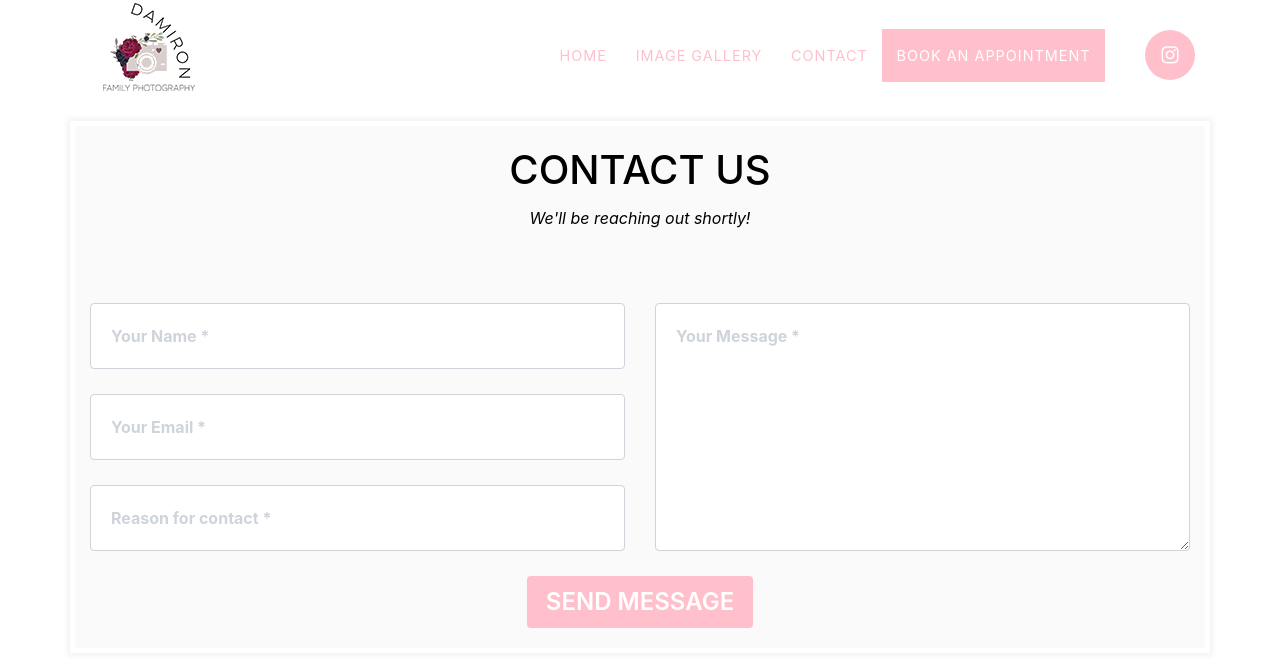
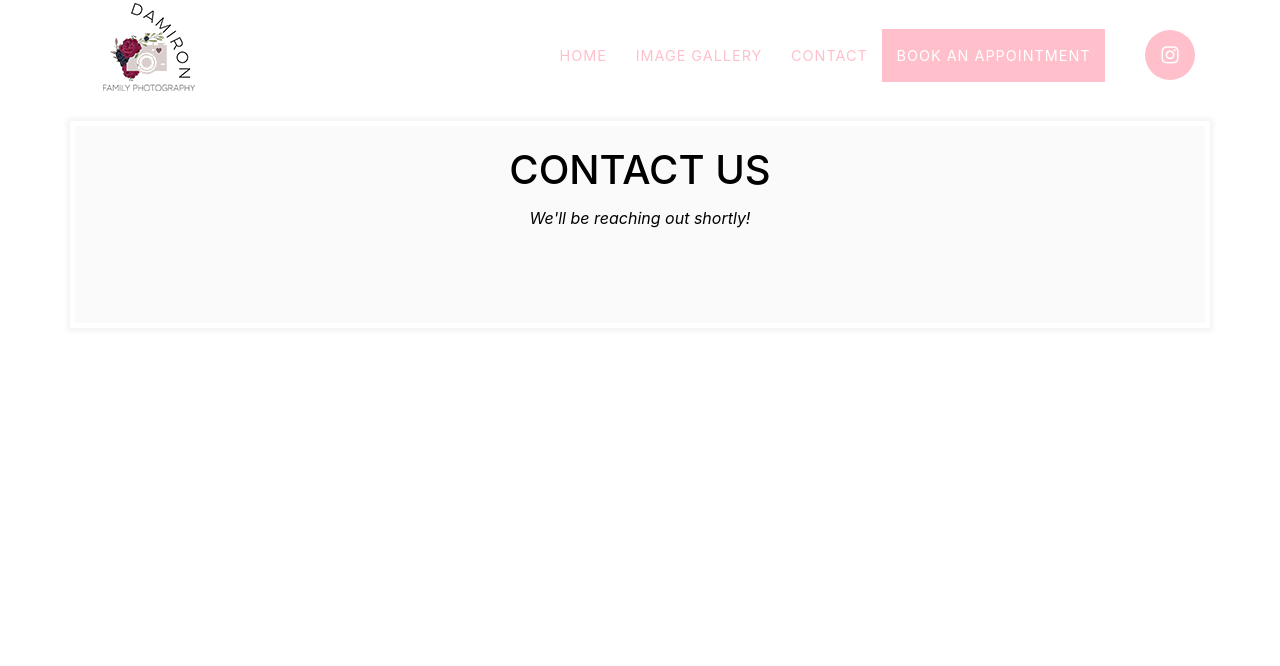
Before and after one commit to jdamiron/Damiron-Family-Photography, a React (Create React App) app: page /contact in a window 1280 px wide. Shown: the top 666 px of the page. Built offline with nearby package versions, Linux system fonts and the light colour scheme.

Commit message:
fix forms

```diff
--- a/src/components/Contact.js
+++ b/src/components/Contact.js
@@ -38,11 +38,13 @@ class Contact extends React.Component {
             <div className="row">
               <div className="col-lg-12">
                 <form
+                  netlify
+                  netlify-honeypot="bot-field"
+                  hidden
                   method="POST"
-                  data-netlify={true}
+                  data-netlify="true"
                   id="contactForm"
-                  name="contactFrom"
-                  noValidate="novalidate"
+                  name="contactForm"
                 >
                   <div className="row">
                     <div className="col-md-6">
```
